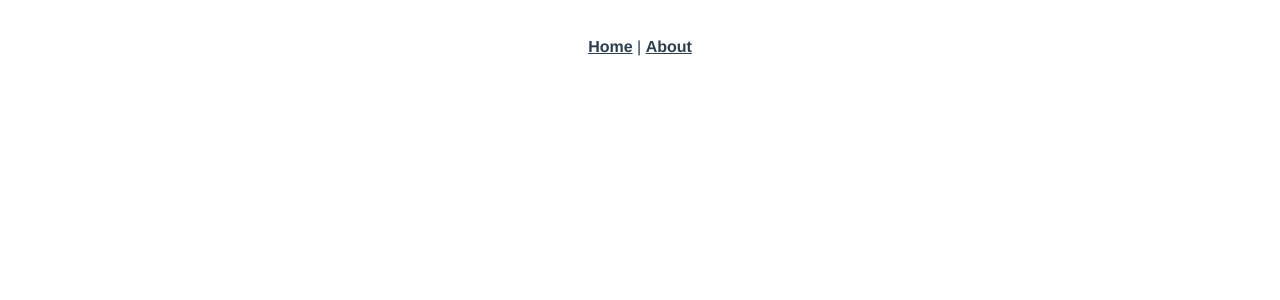
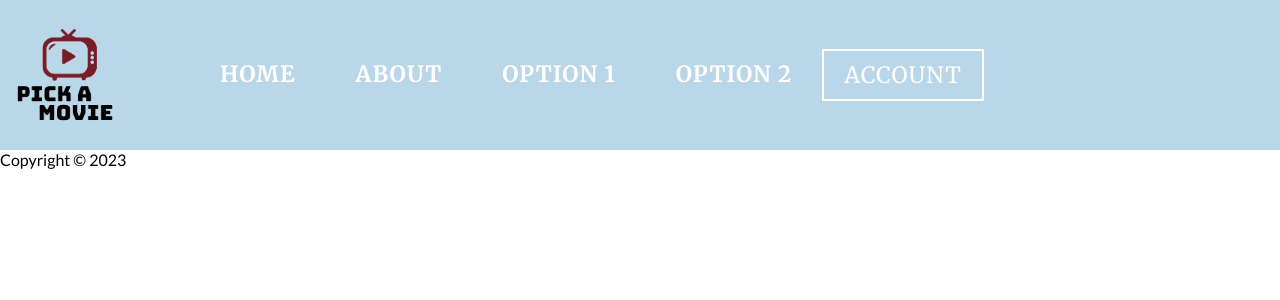
Before and after one commit to andrzejszlachta/pick-a-movie, a Vue app: page /home in a window 1280 px wide. Before the commit this address had no page. Shown: the top 300 px of the page. Built offline with nearby package versions, Linux system fonts and the light colour scheme.

Commit message:
Create Header, Footer, About, Home files and create Base Button component

```diff
--- a/src/App.vue
+++ b/src/App.vue
@@ -1,30 +1,26 @@
 <template>
-  <nav>
-    <router-link to="/">Home</router-link> |
-    <router-link to="/about">About</router-link>
-  </nav>
-  <router-view/>
+  <the-header/>
+  <the-footer/>
 </template>
 
+<script setup>
+import TheHeader from './components/TheHeader.vue';
+import TheFooter from './components/TheFooter.vue';
+
+</script>
+
 <style lang="scss">
-#app {
-  font-family: Avenir, Helvetica, Arial, sans-serif;
-  -webkit-font-smoothing: antialiased;
-  -moz-osx-font-smoothing: grayscale;
-  text-align: center;
-  color: #2c3e50;
+@import url('https://fonts.googleapis.com/css2?family=Lato&family=Merriweather:wght@400;700&display=swap');
+
+*, *::after, *::before {
+  box-sizing: border-box;
 }
 
-nav {
-  padding: 30px;
-
-  a {
-    font-weight: bold;
-    color: #2c3e50;
-
-    &.router-link-exact-active {
-      color: #42b983;
-    }
-  }
+html {
+  font-family: 'Lato', sans-serif;
+}
+body {
+  margin: 0;
+  padding: 0;
 }
 </style>
--- /dev/null
+++ b/src/components/AboutView.vue
@@ -0,0 +1,13 @@
+<template>
+  <div>
+
+  </div>
+</template>
+
+<script>
+
+</script>
+
+<style lang="scss" scoped>
+
+</style>
--- /dev/null
+++ b/src/components/HomeView.vue
@@ -0,0 +1,12 @@
+<template>
+  <div>
+
+  </div>
+</template>
+
+<script>
+</script>
+
+<style lang="scss" scoped>
+
+</style>
--- /dev/null
+++ b/src/components/TheFooter.vue
@@ -0,0 +1,10 @@
+<template>
+  <footer>Copyright &copy; 2023</footer>
+</template>
+
+<script>
+</script>
+
+<style lang="scss" scoped>
+
+</style>
--- /dev/null
+++ b/src/components/TheHeader.vue
@@ -0,0 +1,71 @@
+<template>
+  <header>
+    <img src="../assets/pickamovie-logo2.png" alt="logo">
+    <nav>
+      <ul>
+        <li><router-link to="/home">Home</router-link></li>
+        <li><router-link to="/about">About</router-link></li>
+        <li><router-link to="/home">Option 1</router-link></li>
+        <li><router-link to="/home">Option 2</router-link></li>
+      </ul>
+    </nav>
+    <base-button><router-link to="/home">Account</router-link></base-button>
+  </header>
+</template>
+
+<script>
+  export default {
+
+  }
+</script>
+
+<style lang="scss" scoped>
+
+header {
+  background-color: #BAD7E9;
+  display: flex;
+  align-items: center;
+  img {
+    width: 150px;
+    height: 150px;
+  }
+  nav {
+    ul {
+      font-family: 'Merriweather', serif;
+      font-weight: bold;
+      display: flex;
+      justify-content: space-between;
+      list-style: none;
+      li {
+        margin-left: 30px;
+        margin-right: 30px;
+        a {
+          text-decoration: none;
+          font-size: 1.4rem;
+          color: white;
+          text-transform: uppercase;
+          letter-spacing: 1px;
+          &:hover {
+            color: #EB455F;
+            &::after {
+              transform: translateY(0);
+              opacity: 1;
+            }
+          }
+          &::after {
+            display: block;
+            content: '';
+            height: 3px;
+            width: 100%;
+            background-color: #EB455F;
+            transform: translateY(15px);
+            opacity: 0;
+            transition: transform .2s ease-out, opacity .2s ease-out, ;
+          }
+        }
+      }
+    }
+  }
+}
+
+</style>
--- a/src/router/index.js
+++ b/src/router/index.js
@@ -1,5 +1,5 @@
 import { createRouter, createWebHistory } from 'vue-router'
-import HomeView from '../views/HomeView.vue'
+import HomeView from '../components/HomeView.vue'
 
 const routes = [
   {
@@ -13,7 +13,7 @@ const routes = [
     // route level code-splitting
     // this generates a separate chunk (about.[hash].js) for this route
     // which is lazy-loaded when the route is visited.
-    component: () => import(/* webpackChunkName: "about" */ '../views/AboutView.vue')
+    component: () => import(/* webpackChunkName: "about" */ '../components/AboutView.vue')
   }
 ]
 
--- /dev/null
+++ b/src/ui/BaseButton.vue
@@ -0,0 +1,30 @@
+<template>
+  <button class="base-btn">
+    <slot></slot>
+  </button>
+</template>
+
+<style lang="scss">
+button.base-btn {
+  font-size: 1.4rem;
+  border: 2px solid white;
+  outline: none;
+  padding: 0;
+  background-color: transparent;
+  &:hover {
+    border-color: #EB455F;
+    a {
+      color: #EB455F;
+    }
+  }
+  a {
+    display: block;
+    padding: 10px 20px;
+    font-family: 'Merriweather', serif;
+    text-transform: uppercase;
+    letter-spacing: 1px;
+    text-decoration: none;
+    color: white;
+  }
+}
+</style>
```
Also changed, not shown: src/main.js (+9 -1 lines).
